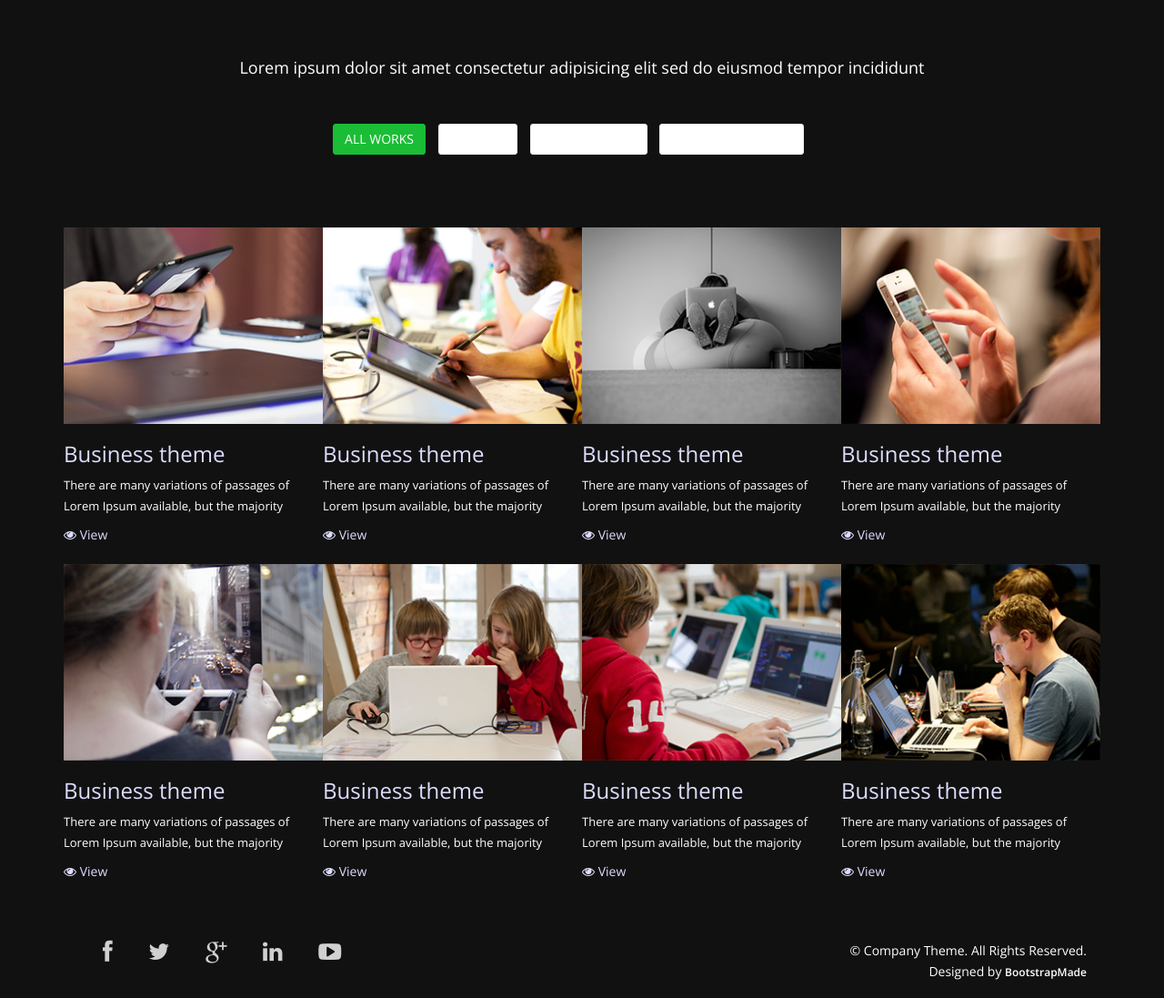
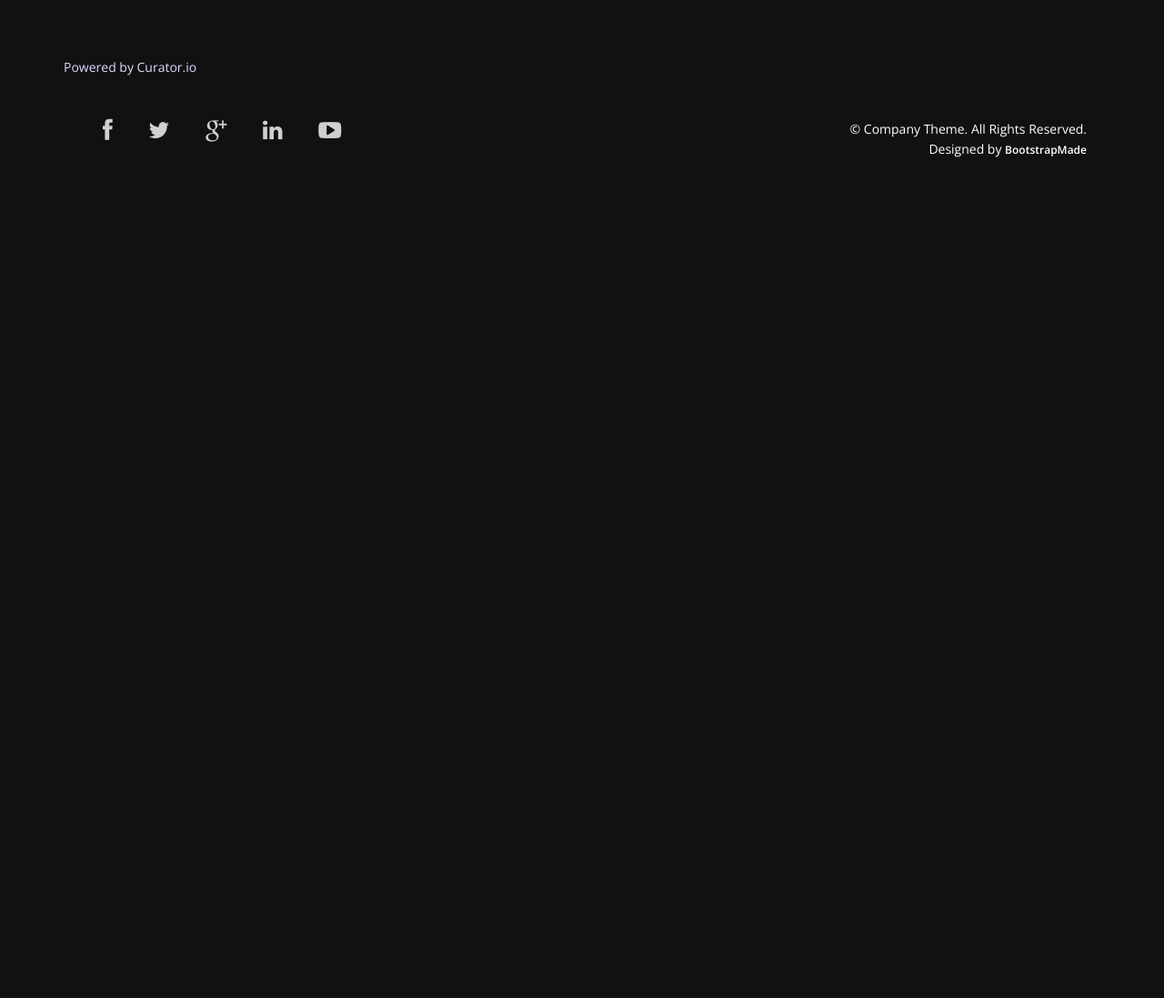
Before and after one commit to 90301/StyleConnectSalon, a plain HTML site: page portfolio.html in a window 1280 px wide. Shown: the part 140-1237 px from the top of the page at 91% size. After the commit the page ends 800 px from the top, so only its background shows below. Drawn offline with nearby package versions, Linux system fonts and the light colour scheme.

Commit message:
portfolio

```diff
--- a/css/style.css
+++ b/css/style.css
@@ -709,6 +709,10 @@ ul.social-network li a {
 
 /* --- portfolio --- */
 
+.crt-post{
+    background-color: #222222 !important;
+}
+
 #portfolio .center p {
 	margin-top:50px;
 	margin-bottom:50px;
--- a/portfolio.html
+++ b/portfolio.html
@@ -67,133 +67,20 @@
   <section id="portfolio">
     <div class="container">
       <div class="center">
-        <p>Lorem ipsum dolor sit amet consectetur adipisicing elit sed do eiusmod tempor incididunt</p>
+        <p></p>
       </div>
 
-      <ul class="portfolio-filter text-center">
-        <li><a class="btn btn-default active" href="#" data-filter="*">All Works</a></li>
-        <li><a class="btn btn-default" href="#" data-filter=".bootstrap">Creative</a></li>
-        <li><a class="btn btn-default" href="#" data-filter=".html">Photography</a></li>
-        <li><a class="btn btn-default" href="#" data-filter=".wordpress">Web Development</a></li>
-      </ul>
-      <!--/#portfolio-filter-->
-    </div>
-    <div class="container">
-      <div class="">
-        <div class="portfolio-items">
-          <div class="portfolio-item apps col-xs-12 col-sm-4 col-md-3">
-            <div class="recent-work-wrap">
-              <img class="img-responsive" src="images/portfolio/recent/item1.png" alt="">
-              <div class="overlay">
-                <div class="recent-work-inner">
-                  <h3><a href="#">Business theme</a></h3>
-                  <p>There are many variations of passages of Lorem Ipsum available, but the majority</p>
-                  <a class="preview" href="images/portfolio/full/item1.png" rel="prettyPhoto"><i class="fa fa-eye"></i> View</a>
-                </div>
-              </div>
-            </div>
-          </div>
-          <!--/.portfolio-item-->
-
-          <div class="portfolio-item joomla bootstrap col-xs-12 col-sm-4 col-md-3">
-            <div class="recent-work-wrap">
-              <img class="img-responsive" src="images/portfolio/recent/item2.png" alt="">
-              <div class="overlay">
-                <div class="recent-work-inner">
-                  <h3><a href="#">Business theme</a></h3>
-                  <p>There are many variations of passages of Lorem Ipsum available, but the majority</p>
-                  <a class="preview" href="images/portfolio/full/item2.png" rel="prettyPhoto"><i class="fa fa-eye"></i> View</a>
-                </div>
-              </div>
-            </div>
-          </div>
-          <!--/.portfolio-item-->
-
-          <div class="portfolio-item bootstrap wordpress col-xs-12 col-sm-4 col-md-3">
-            <div class="recent-work-wrap">
-              <img class="img-responsive" src="images/portfolio/recent/item3.png" alt="">
-              <div class="overlay">
-                <div class="recent-work-inner">
-                  <h3><a href="#">Business theme</a></h3>
-                  <p>There are many variations of passages of Lorem Ipsum available, but the majority</p>
-                  <a class="preview" href="images/portfolio/full/item3.png" rel="prettyPhoto"><i class="fa fa-eye"></i> View</a>
-                </div>
-              </div>
-            </div>
-          </div>
-          <!--/.portfolio-item-->
-
-          <div class="portfolio-item joomla wordpress apps col-xs-12 col-sm-4 col-md-3">
-            <div class="recent-work-wrap">
-              <img class="img-responsive" src="images/portfolio/recent/item4.png" alt="">
-              <div class="overlay">
-                <div class="recent-work-inner">
-                  <h3><a href="#">Business theme</a></h3>
-                  <p>There are many variations of passages of Lorem Ipsum available, but the majority</p>
-                  <a class="preview" href="images/portfolio/full/item4.png" rel="prettyPhoto"><i class="fa fa-eye"></i> View</a>
-                </div>
-              </div>
-            </div>
-          </div>
-          <!--/.portfolio-item-->
-
-          <div class="portfolio-item joomla html bootstrap col-xs-12 col-sm-4 col-md-3">
-            <div class="recent-work-wrap">
-              <img class="img-responsive" src="images/portfolio/recent/item5.png" alt="">
-              <div class="overlay">
-                <div class="recent-work-inner">
-                  <h3><a href="#">Business theme</a></h3>
-                  <p>There are many variations of passages of Lorem Ipsum available, but the majority</p>
-                  <a class="preview" href="images/portfolio/full/item5.png" rel="prettyPhoto"><i class="fa fa-eye"></i> View</a>
-                </div>
-              </div>
-            </div>
-          </div>
-          <!--/.portfolio-item-->
-
-          <div class="portfolio-item wordpress html apps col-xs-12 col-sm-4 col-md-3">
-            <div class="recent-work-wrap">
-              <img class="img-responsive" src="images/portfolio/recent/item6.png" alt="">
-              <div class="overlay">
-                <div class="recent-work-inner">
-                  <h3><a href="#">Business theme</a></h3>
-                  <p>There are many variations of passages of Lorem Ipsum available, but the majority</p>
-                  <a class="preview" href="images/portfolio/full/item6.png" rel="prettyPhoto"><i class="fa fa-eye"></i> View</a>
-                </div>
-              </div>
-            </div>
-          </div>
-          <!--/.portfolio-item-->
-
-          <div class="portfolio-item wordpress html col-xs-12 col-sm-4 col-md-3">
-            <div class="recent-work-wrap">
-              <img class="img-responsive" src="images/portfolio/recent/item7.png" alt="">
-              <div class="overlay">
-                <div class="recent-work-inner">
-                  <h3><a href="#">Business theme</a></h3>
-                  <p>There are many variations of passages of Lorem Ipsum available, but the majority</p>
-                  <a class="preview" href="images/portfolio/full/item7.png" rel="prettyPhoto"><i class="fa fa-eye"></i> View</a>
-                </div>
-              </div>
-            </div>
-          </div>
-          <!--/.portfolio-item-->
-
-          <div class="portfolio-item wordpress html bootstrap col-xs-12 col-sm-4 col-md-3">
-            <div class="recent-work-wrap">
-              <img class="img-responsive" src="images/portfolio/recent/item8.png" alt="">
-              <div class="overlay">
-                <div class="recent-work-inner">
-                  <h3><a href="#">Business theme</a></h3>
-                  <p>There are many variations of passages of Lorem Ipsum available, but the majority</p>
-                  <a class="preview" href="images/portfolio/full/item8.png" rel="prettyPhoto"><i class="fa fa-eye"></i> View</a>
-                </div>
-              </div>
-            </div>
-          </div>
-          <!--/.portfolio-item-->
-        </div>
-      </div>
+      <!-- Place <div> tag where you want the feed to appear -->
+      <div id="curator-feed-default-feed-layout"><a href="https://curator.io" target="_blank" class="crt-logo crt-tag">Powered by Curator.io</a></div>
+      <!-- The Javascript can be moved to the end of the html page before the </body> tag -->
+      <script type="text/javascript">
+        /* curator-feed-default-feed-layout */
+        (function(){
+          var i, e, d = document, s = "script";i = d.createElement("script");i.async = 1;
+          i.src = "https://cdn.curator.io/published/7422ce41-0a9b-473f-b319-49f5052abc91.js";
+          e = d.getElementsByTagName(s)[0];e.parentNode.insertBefore(i, e);
+        })();
+      </script>
     </div>
   </section>
   <!--/#portfolio-item-->
```
Also changed, not shown: about.html (+1 -1 lines).
